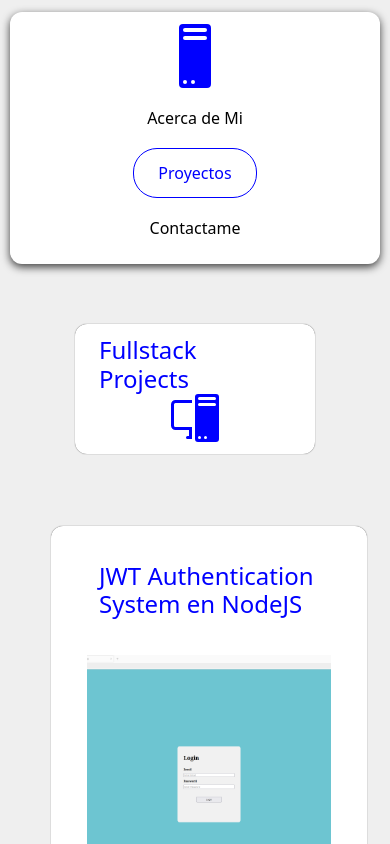
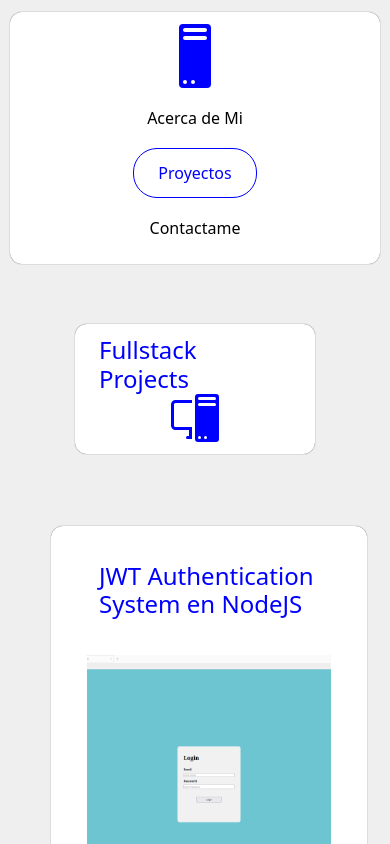
Before and after one commit to valium69mg/carlos_portfolio, a React (Create React App) app: page /work in a window 390 px wide. Shown: the top 844 px of the page. Built offline with nearby package versions, Linux system fonts and the light colour scheme.

Commit message:
Fix navbar box-shadow to a lighter one in lower sesolutions

```diff
--- a/src/styles/navbar.css
+++ b/src/styles/navbar.css
@@ -77,10 +77,5 @@
         margin-top: 12px;
         width: 95%;
         border-radius: 12px;
-        box-shadow: 0px 3px 9px 0px rgba(0,0,0,0.75);
-        border-radius: 12px;
-        background-color: white;
     }
-
-
 }
```
